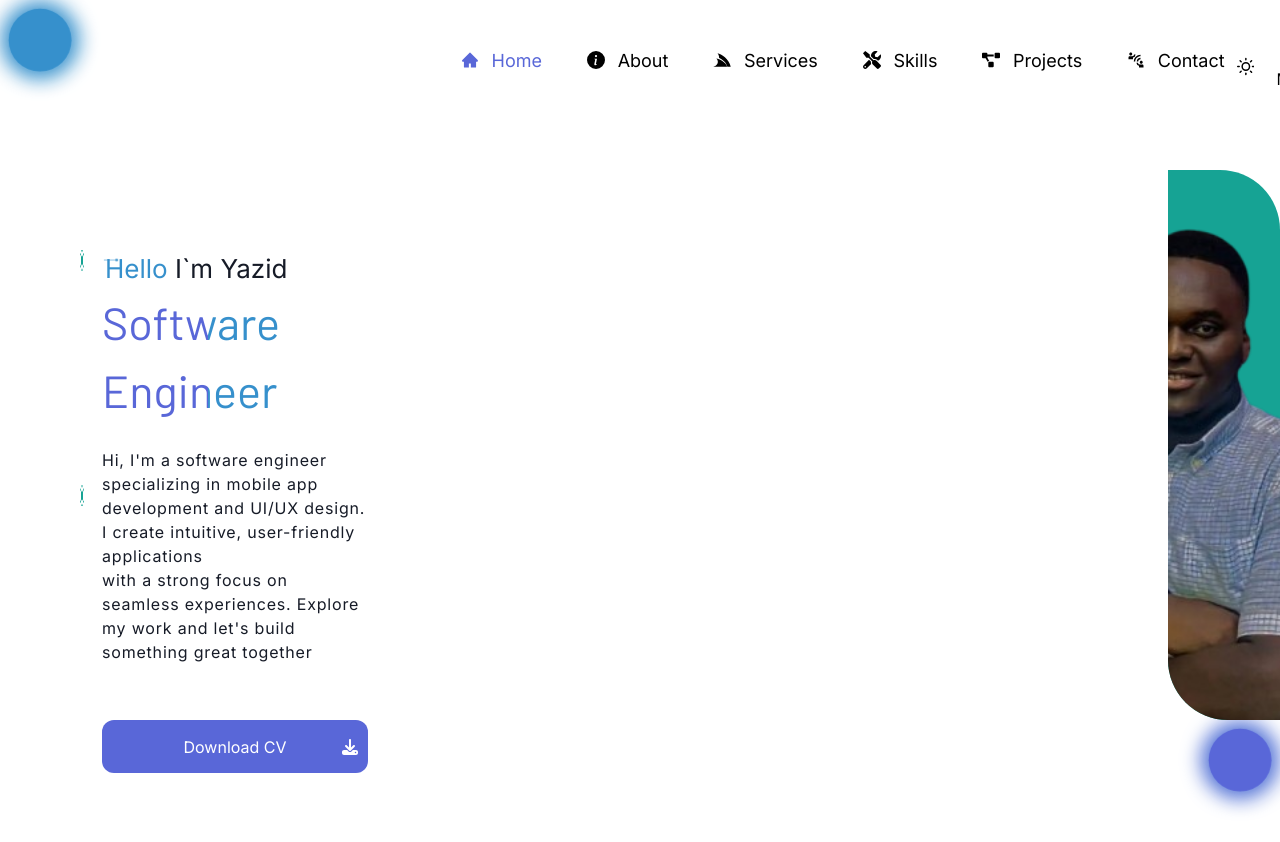
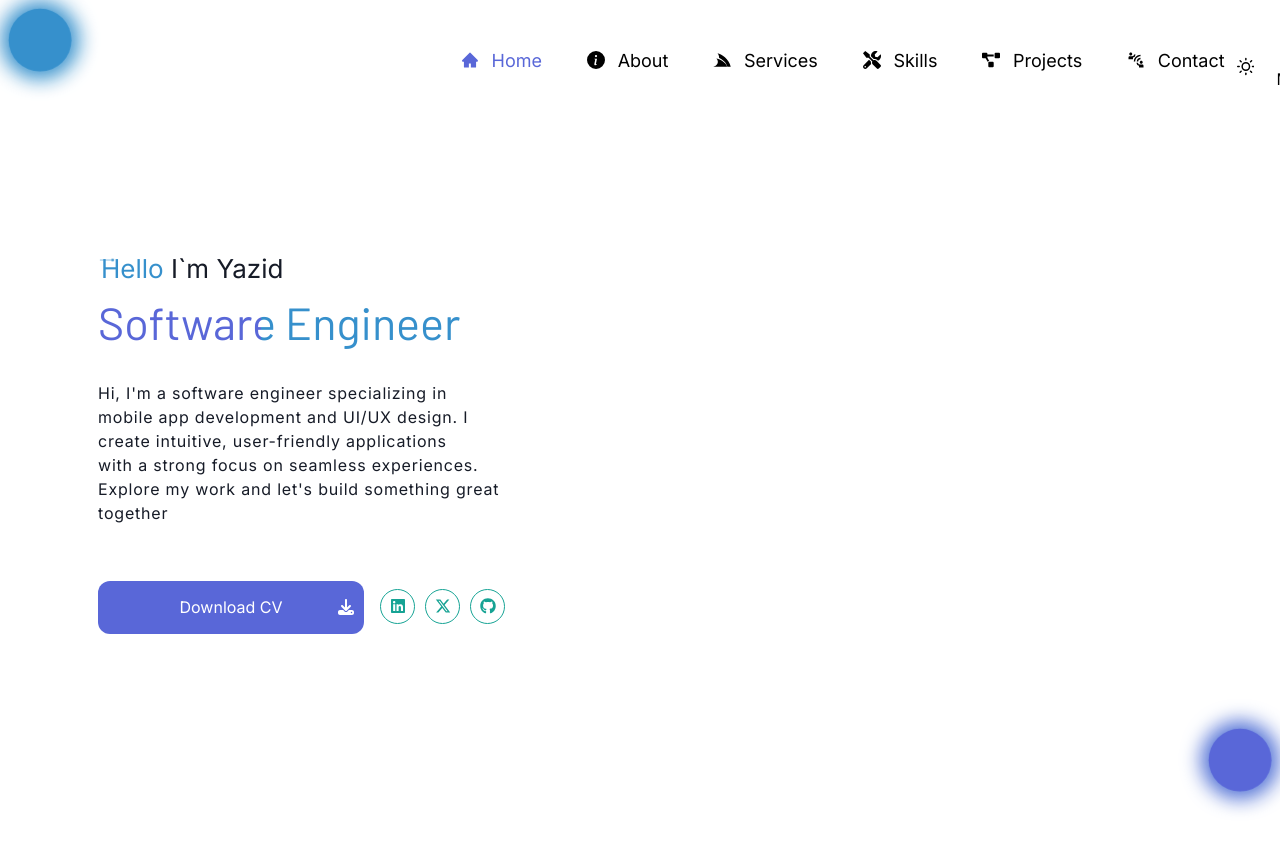
Before and after one commit to yazidtajudeen/My-Portfolio-Website, a React (Vite) app: page / in a window 1280 px wide. Shown: the top 842 px of the page. Built offline with nearby package versions, Linux system fonts and the light colour scheme.

Commit message:
Added a button for social links

```diff
--- a/src/components/content/About/Intro.tsx
+++ b/src/components/content/About/Intro.tsx
@@ -2,6 +2,9 @@ import { useContext, useEffect, useRef } from 'react';
 import sider from '../../../assets/sider.png';
 import forImage from '../../../assets/for.png';
 import { FaDownload } from "react-icons/fa6";
+import { FaGithub } from "react-icons/fa6";
+import { FaXTwitter } from "react-icons/fa6";
+import { FaLinkedin } from "react-icons/fa6";
 import { ThemeContext } from '../../../theme/ThemeContext';
 import userImage from '../../../assets/user-image.png';
 import { gsap } from 'gsap';
@@ -12,6 +15,7 @@ export default function Intro() {
     const textRef = useRef<HTMLDivElement>(null);
     const buttonRef = useRef<HTMLButtonElement>(null);
     const imageRef = useRef<HTMLDivElement>(null);
+    const socialButtonsRef = useRef<HTMLDivElement>(null);
 
     if (!themeContext) {
         throw new Error("Intro must be used within a ThemeProvider");
@@ -67,6 +71,13 @@ export default function Intro() {
             ease: 'power1.inOut',
         });
 
+        if (socialButtonsRef.current) {
+            gsap.fromTo(socialButtonsRef.current.children,
+                { y: 20, opacity: 0 },
+                { y: 0, opacity: 1, duration: 1, delay: 2.5, stagger: 0.2, ease: 'power2.out' }
+            );
+        }
+
         const handleMouseMove = (event: MouseEvent) => {
             const { clientX, clientY } = event;
             if (imageRef.current) {
@@ -91,7 +102,12 @@ export default function Intro() {
 
     return (
         <div>
-            <section ref={sectionRef} className='main' style={{display:'flex', height: '90vh', position: 'relative'}}>
+            <section ref={sectionRef} className='main' style={{
+                display: 'flex',
+                height: '90vh',
+                position: 'relative',
+                width: 'auto',
+            }}>
                 <div className='background-object-small' style={{
                     position: 'fixed',
                     width: '60px',
@@ -148,10 +164,69 @@ export default function Intro() {
                             </span>
                             <FaDownload style={{ position: 'absolute', right: '10px', top: '50%', transform: 'translateY(-50%)' }}/>
                         </button>
-                        <div style={{display :'flex'}}>
-                            <button className='social'>
-
-                         </button>
+                        <div ref={socialButtonsRef} style={{display: 'flex', marginLeft: '1em', marginTop: '0.5em'}}>
+                            <button
+                                className='social'
+                                style={{
+                                    backgroundColor: 'transparent',
+                                    border: '1px solid #16A394',
+                                    width: '35px',
+                                    height: '35px',
+                                    borderRadius: '50%',
+                                    display: 'flex',
+                                    alignItems: 'center',
+                                    justifyContent: 'center',
+                                    cursor: 'pointer',
+                                    marginRight: '10px',
+                                    transition: 'transform 0.3s ease',
+                                }}
+                                onClick={() => window.open('https://www.linkedin.com/in/yazid-tajudeen-b803b326b/', '_blank')}
+                                onMouseEnter={(e) => gsap.to(e.currentTarget, { scale: 1.1 })}
+                                onMouseLeave={(e) => gsap.to(e.currentTarget, { scale: 1 })}
+                            >
+                                <FaLinkedin color="#16A394"/>
+                            </button>
+                            <button
+                                className='social'
+                                style={{
+                                    backgroundColor: 'transparent',
+                                    border: '1px solid #16A394',
+                                    width: '35px',
+                                    height: '35px',
+                                    borderRadius: '50%',
+                                    display: 'flex',
+                                    alignItems: 'center',
+                                    justifyContent: 'center',
+                                    cursor: 'pointer',
+                                    marginRight: '10px',
+                                    transition: 'transform 0.3s ease',
+                                }}
+                                onClick={() => window.open('https://x.com/NoimonX', '_blank')}
+                                onMouseEnter={(e) => gsap.to(e.currentTarget, { scale: 1.1 })}
+                                onMouseLeave={(e) => gsap.to(e.currentTarget, { scale: 1 })}
+                            >
+                                <FaXTwitter color="#16A394"/>
+                            </button>
+                            <button
+                                className='social'
+                                style={{
+                                    backgroundColor: 'transparent',
+                                    border: '1px solid #16A394',
+                                    width: '35px',
+                                    height: '35px',
+                                    borderRadius: '50%',
+                                    display: 'flex',
+                                    alignItems: 'center',
+                                    justifyContent: 'center',
+                                    cursor: 'pointer',
+                                    transition: 'transform 0.3s ease',
+                                }}
+                                onClick={() => window.open('https://github.com/yazidtajudeen', '_blank')}
+                                onMouseEnter={(e) => gsap.to(e.currentTarget, { scale: 1.1 })}
+                                onMouseLeave={(e) => gsap.to(e.currentTarget, { scale: 1 })}
+                            >
+                                <FaGithub color="#16A394"/>
+                            </button>
                         </div>
                    </div>
                 </div>
```
Also changed, not shown: src/index.css (+0 -15 lines), src/assets/line.png (added).
